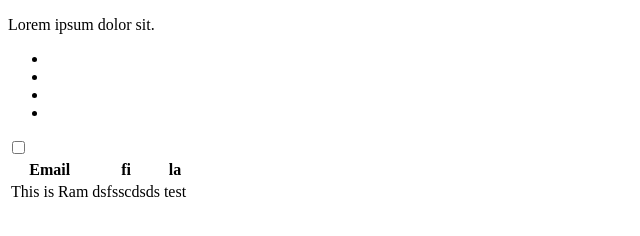
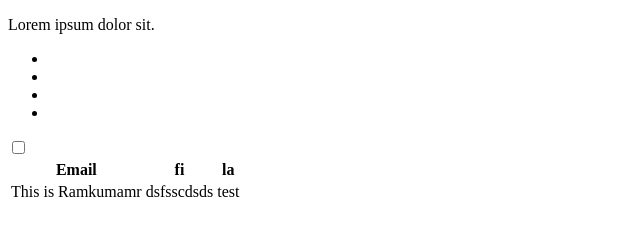
Before and after one commit to Its-Ram-1423/JavaScript, a plain HTML site: page dumy.html in a window 1280 px wide. Shown: the whole page, without its empty margins (0-640 px from the left). Drawn offline with Linux system fonts and the light colour scheme.

Commit message:
uodated name

```diff
--- a/dumy.html
+++ b/dumy.html
@@ -22,7 +22,7 @@
             <th>la</th>
         </tr>
         <tr>
-            <td>This is Ram</td>
+            <td>This is Ramkumamr</td>
             <td>dsfsscdsds</td>
             <td>test</td>
         </tr>
```
